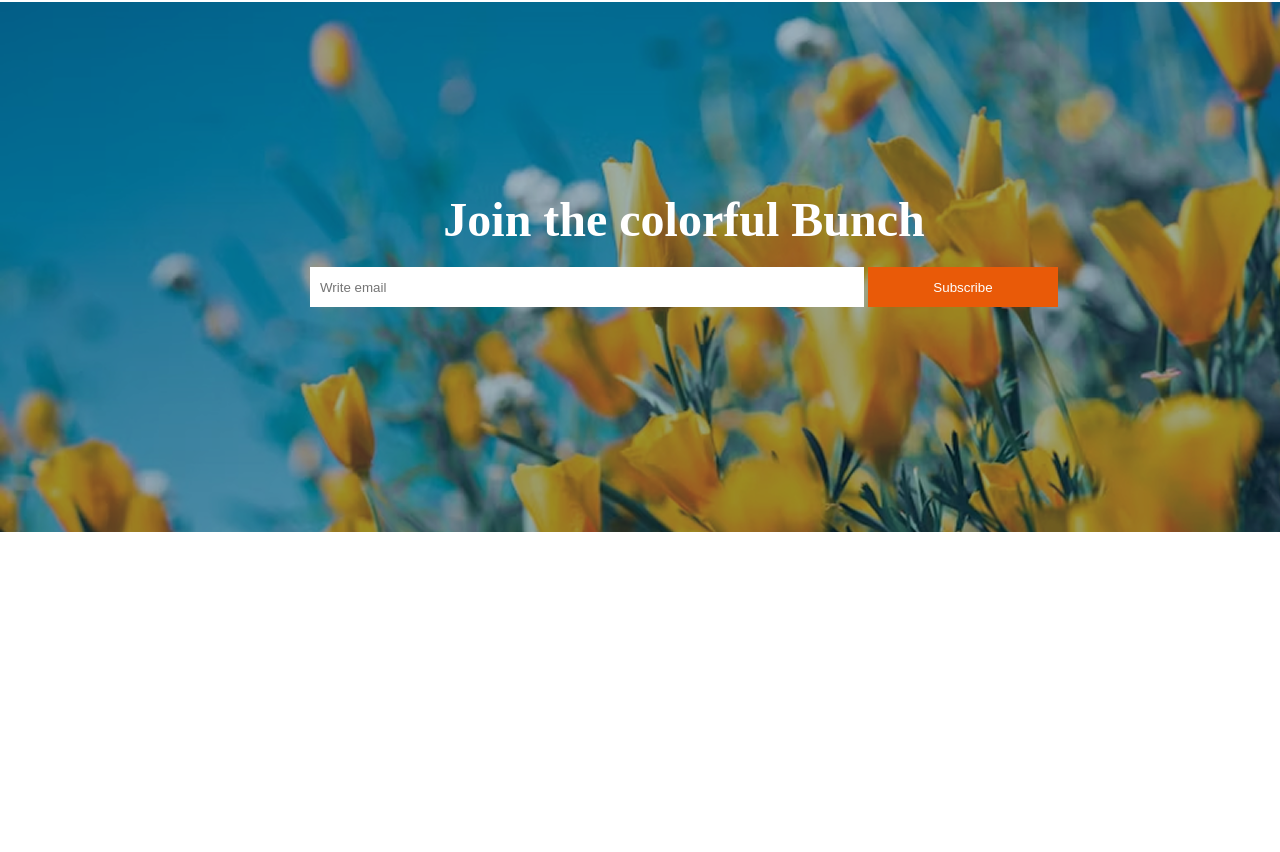
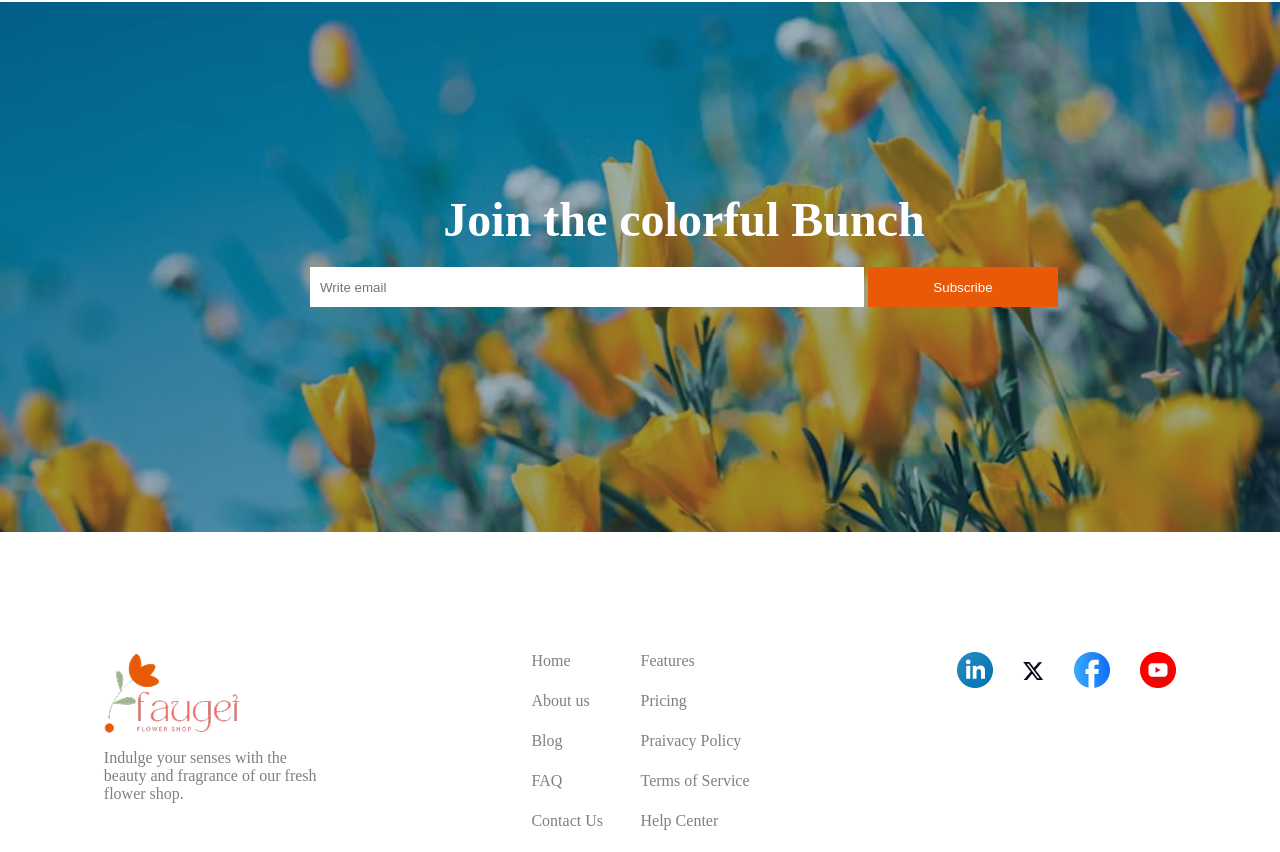
Before and after one commit to rimiakter4/PH-second-assignment, a plain HTML site: page index.html in a window 1280 px wide. Shown: the part 2853-3705 px from the top of the page. Before the commit the page ends 3505 px from the top, so only its background shows below. Drawn offline with Linux system fonts and the light colour scheme.

Commit message:
added a footer section

```diff
--- a/Style/style.css
+++ b/Style/style.css
@@ -173,12 +173,13 @@ main>section{
 
               /* join section */
 
+
               .join-section{
-                max-width: 1440px;
+                    max-width: 1440px;
                 height: 530px;
-                margin: 0 auto;
+                         margin: 0 auto;
                 margin-bottom: 120px;
-                margin-top: 130px;
+                   margin-top: 130px;
                 background-image: url(../assets/news-letter-bg.png) ;
                 color: white;
                 text-align: center;
@@ -210,8 +211,38 @@ main>section{
                 border: none;
 
               }
+              /*  footer section */
+             .footer{
+                max-width: 1440px;
+                height: 200px;    display: flex;
+                justify-content: space-around;
 
 
+              }
+
+              .ft-head{
+                width: 220px;
+                height: 100px;
+
+
+
+              }
+              .ft-head img{
+
+                margin-bottom:10px
+              }
+              .ft-links{
+                display: grid;
+                grid-template-columns: repeat(2,1fr);
+
+              }
+      .contact{
+        display: flex;
+        gap: 30px
+      }
+      .twitter{
+        margin-top: 10px
+      }
 
 
            @media screen and (max-width : 576px){
--- a/index.html
+++ b/index.html
@@ -168,6 +168,42 @@
 
     </section>
     <footer>
+            <div class="footer">
+            <div class="ft-head">
+                <img src="./assets/logo.png" alt="">
+                <p class="text-gray">Indulge your senses with the beauty and fragrance of our fresh flower shop. </p>
+
+            </div>
+            <div class="ft-links text-gray">
+                <div>Home</div>
+                <div>Features </div>
+                <div> About us</div>
+                <div> Pricing</div>
+                 <div>Blog</div>
+                 <div>Praivacy Policy</div>
+                  <div>FAQ</div>
+                  <div>Terms of Service</div>
+                <div> Contact Us</div>
+                <div>Help Center</div>
+
+
+
+
+            </div>
+            <div class="contact">
+
+                    <div><img src="./assets/icon-linkedin.png" alt=""></div>
+                   <div><img class="twitter" src="./assets/icon-twitter.png" alt=""></div>
+            <div><img src="./assets/icon-facebook.png" alt=""></div>
+
+
+                <div><img src="./assets/icon-youtube.png" alt=""></div>
+
+            </div>
+
+
+        </div>
+
 
 
 
```
